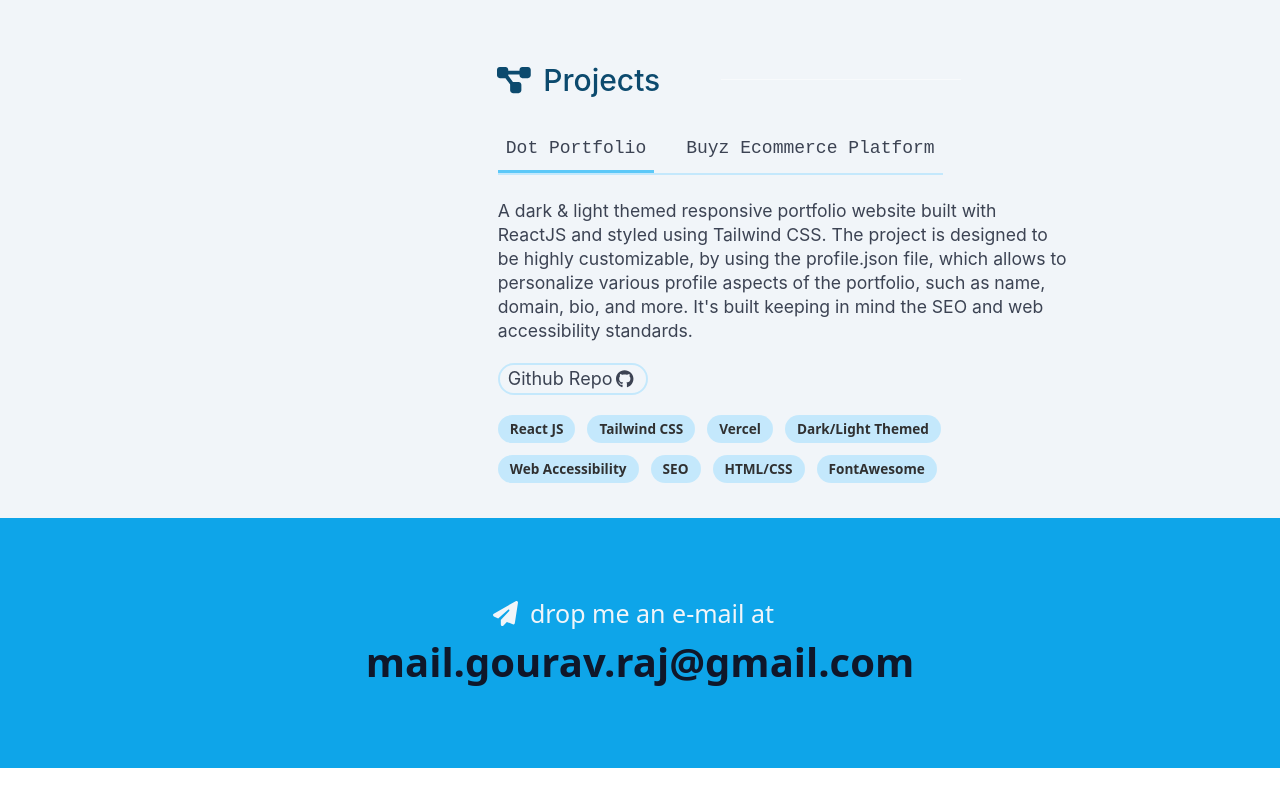
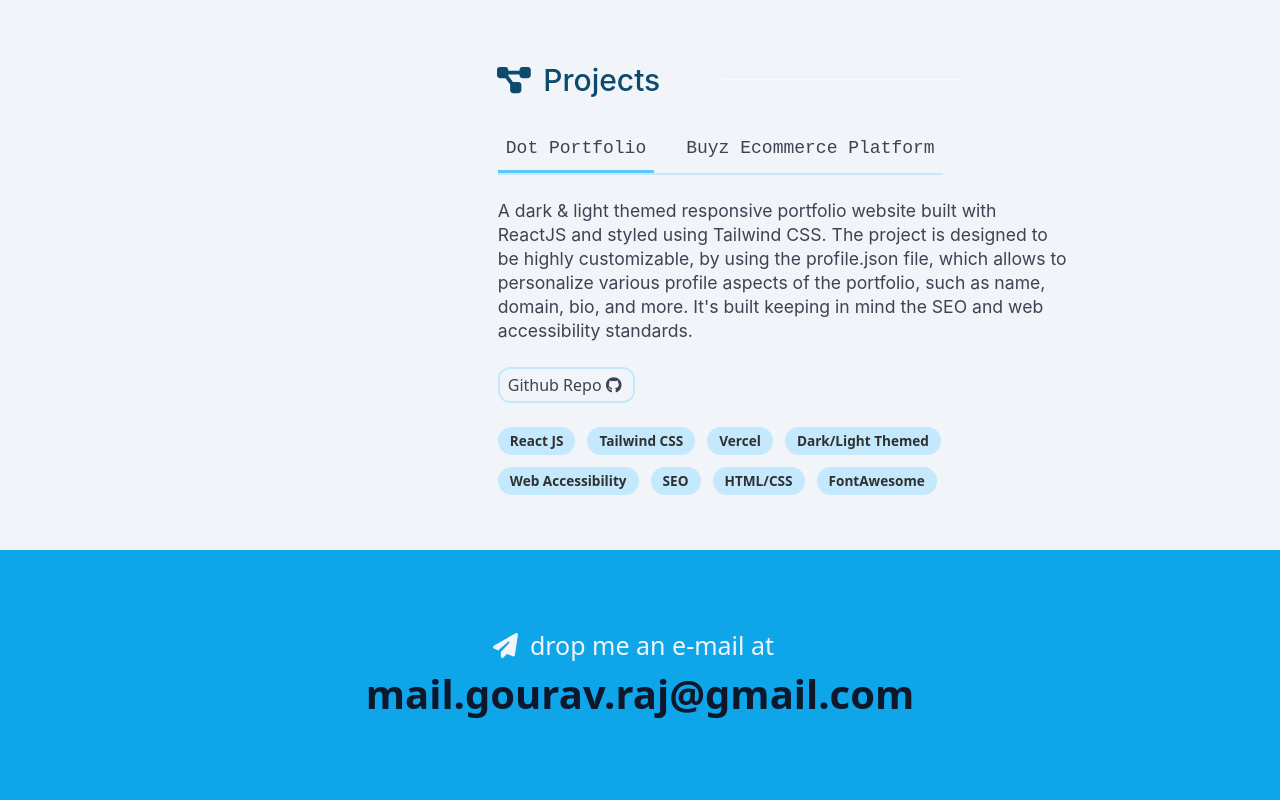
Before and after one commit to gogouravr/dot-portfolio, a React (Create React App) app: page / in a window 1280 px wide. Shown: the part 2393-3193 px from the top of the page. Before the commit the page ends 3161 px from the top, so only its background shows below. Built offline with nearby package versions, Linux system fonts and the light colour scheme.

Commit message:
Style fixes

```diff
--- a/src/components/UI/Tabs/TabContent.jsx
+++ b/src/components/UI/Tabs/TabContent.jsx
@@ -9,12 +9,12 @@ export default function TabContent({ content, skills, hyperlink }) {
         {content}
       </section>
 
-      <a href={hyperlink} target='_blank' rel='noreferrer' className='text-center text-lg border-2 mt-5 inline-block mx-auto rounded-2xl px-2 font-sans border-sky-200 cursor-pointer'>
+      <a href={hyperlink} target='_blank' rel='noreferrer' className='text-center text-sm hover:bg-sky-100 py-1 md:text-base font-prime border-2 mt-6 inline-block mx-auto rounded-xl px-2 font-sans border-sky-200 cursor-pointer'>
         Github Repo
         <SocialMediaIcon type="github" hyperlink={hyperlink} />
       </a>
 
-      <section className="flex flex-wrap gap-3 mt-5">
+      <section className="flex flex-wrap gap-3 mt-6">
         {skills.map(skill => <Badge>{skill}</Badge>)}
       </section>
     </div>
--- a/src/screens/Projects.jsx
+++ b/src/screens/Projects.jsx
@@ -15,7 +15,7 @@ export default function Projects() {
             </h2>
 
 
-            <section className='font-sans font-[240] lg:w-2/3 opacity-80 mt-5 text-base lg:text-[1.1rem] tracking-normal h-96 mb-5 sm:mb-0 sm:h-80'>
+            <section className='font-sans font-[240] lg:w-2/3 opacity-80 mt-5 text-base lg:text-[1.1rem] tracking-normal h-96 mb-5 sm:mb-0 sm:h-[22rem]'>
 
                 <Tabs tabs={profile['projects'].map((project, idx) => ({ ...project, id: idx }))} />
             </section>
```
